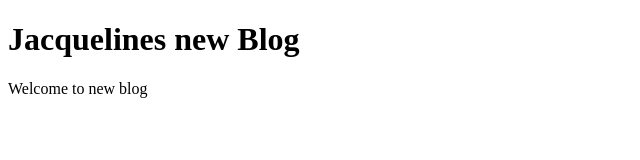
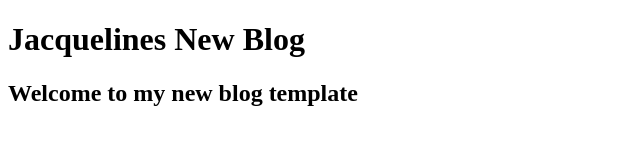
Before and after one commit to Bujisoft/newblog, a plain HTML site: page index.html in a window 1280 px wide. Shown: the whole page, without its empty margins (0-640 px from the left). Drawn offline with Linux system fonts and the light colour scheme.

Commit message:
change project structure to render properly

```diff
--- a/_site/mysite/index.html
+++ b/index.html
@@ -5,7 +5,9 @@
         <title>Home</title>
     </head>
     <body>
-        <h1>Jacquelines new Blog</h1>
-        <p>Welcome to new blog</p>
+        <h1>Jacquelines New Blog</h1>
+        <h2>Welcome to my new blog template
+
+        </h2>
     </body>
 </html>
```
Also changed, not shown: _site/index.html (renamed from mysite/index.html, +4 -1 lines), 1 other file.
